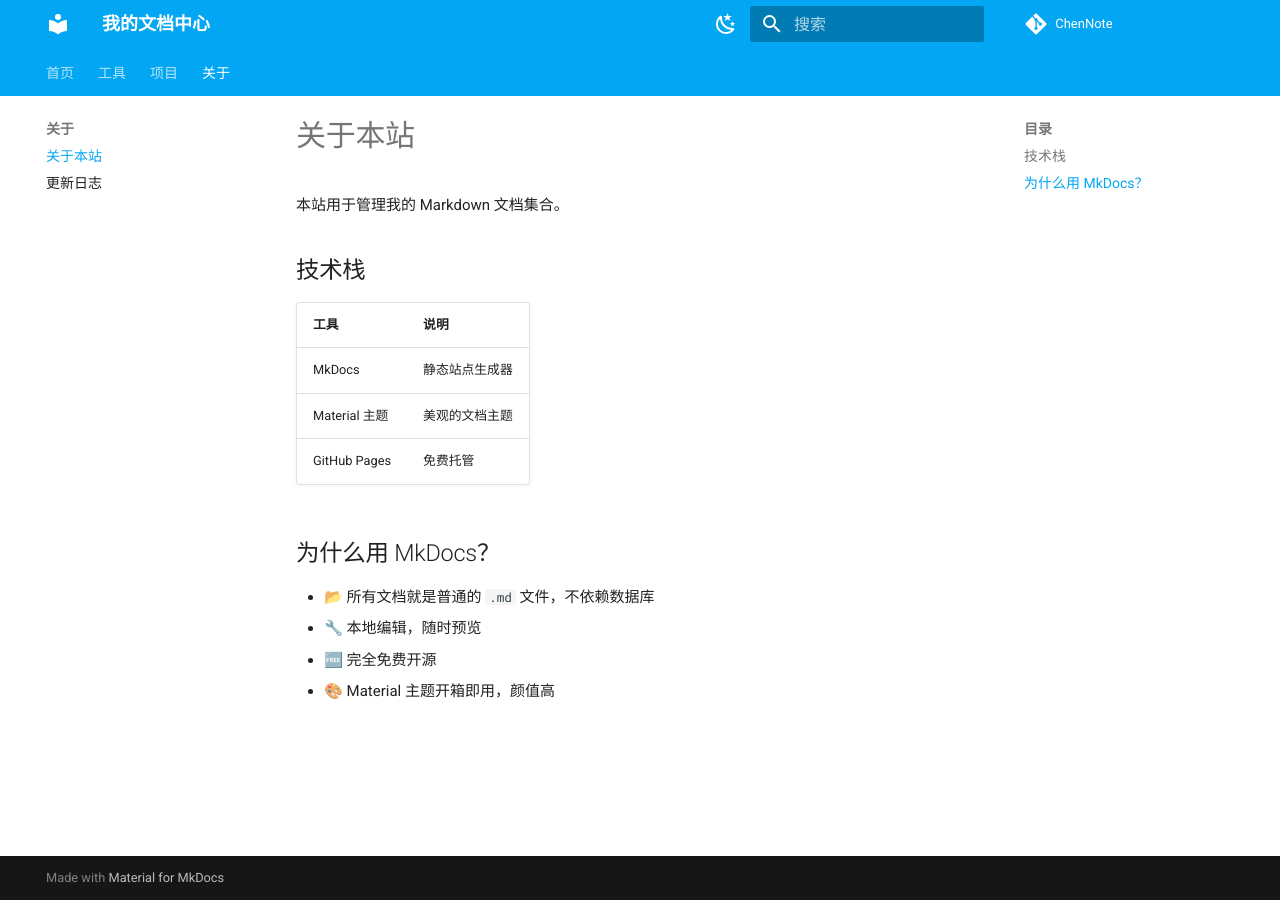
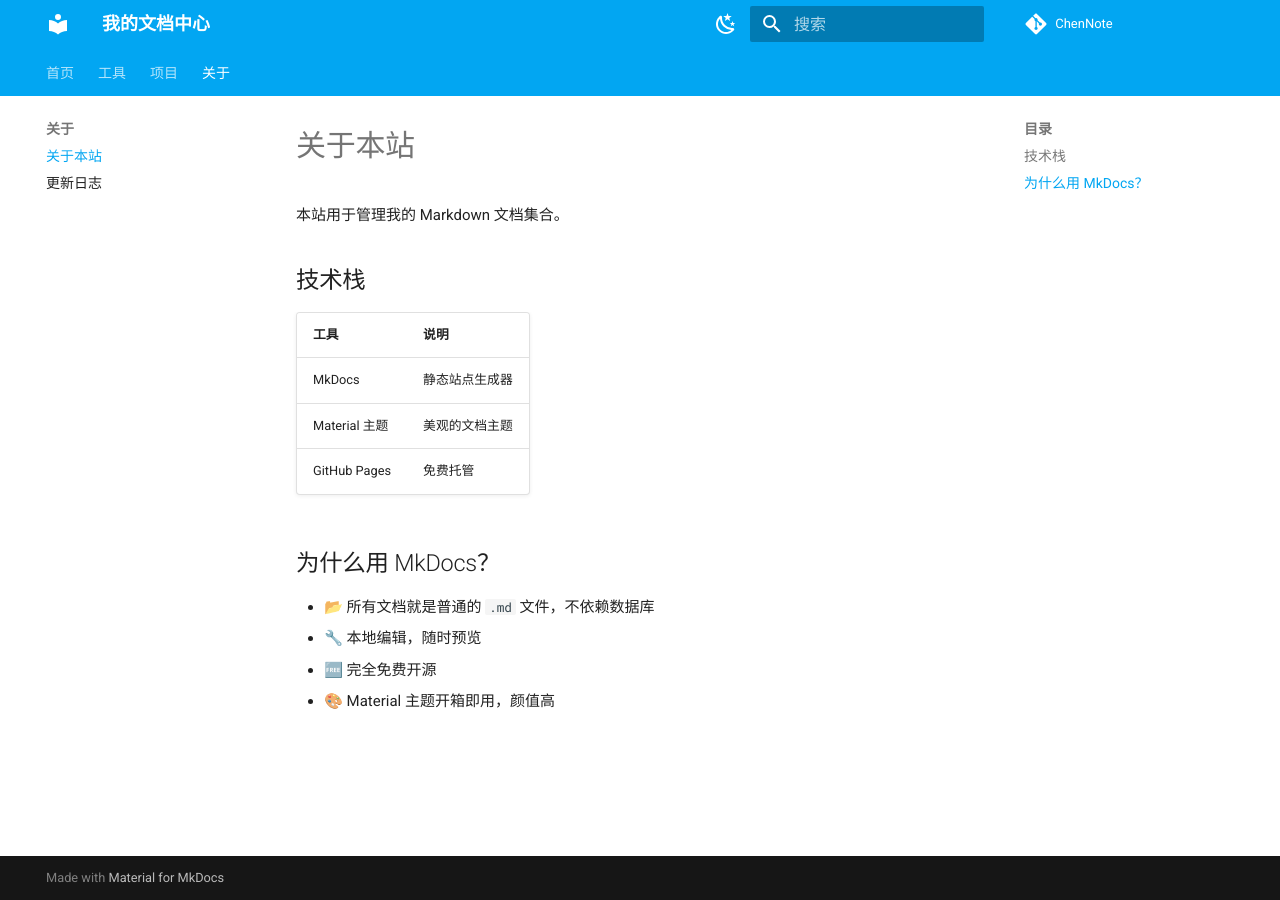
Before and after one commit to ChenChen913/ChenNote, an MkDocs documentation site: the page built from docs/about.md, in a window 1280 px wide. Built offline with MkDocs 1.6.1 and Material for MkDocs 9.7.7, drawn with Linux system fonts in a browser that asks for light colours; comment, search, counter and statistics services are not loaded.

```diff
--- a/docs/stylesheets/extra.css
+++ b/docs/stylesheets/extra.css
@@ -21,7 +21,7 @@
 /* 表格 */
 .md-typeset table:not([class]) {
   border-radius: 4px;
-  box-shadow: 0 1px 4px rgba(0,0,0,0.05);
+  box-shadow: 0 1px 4px var(--md-default-fg-color--lightest);  /* 跟随亮/暗模式 */
 }
 
 .md-typeset table:not([class]) th {
@@ -41,9 +41,12 @@
   font-size: .7rem;
 }
 
-/* 修复双滚动条 */
+/* 修复双滚动条（保留顶部留白，避免内容贴住导航） */
 .md-main__inner {
   margin-top: 0;
+}
+.md-content {
+  padding-top: .5rem;
 }
 
 /* 页脚评论区样式 */
```
Also changed, not shown: theme/main.html (+6 -1 lines).
